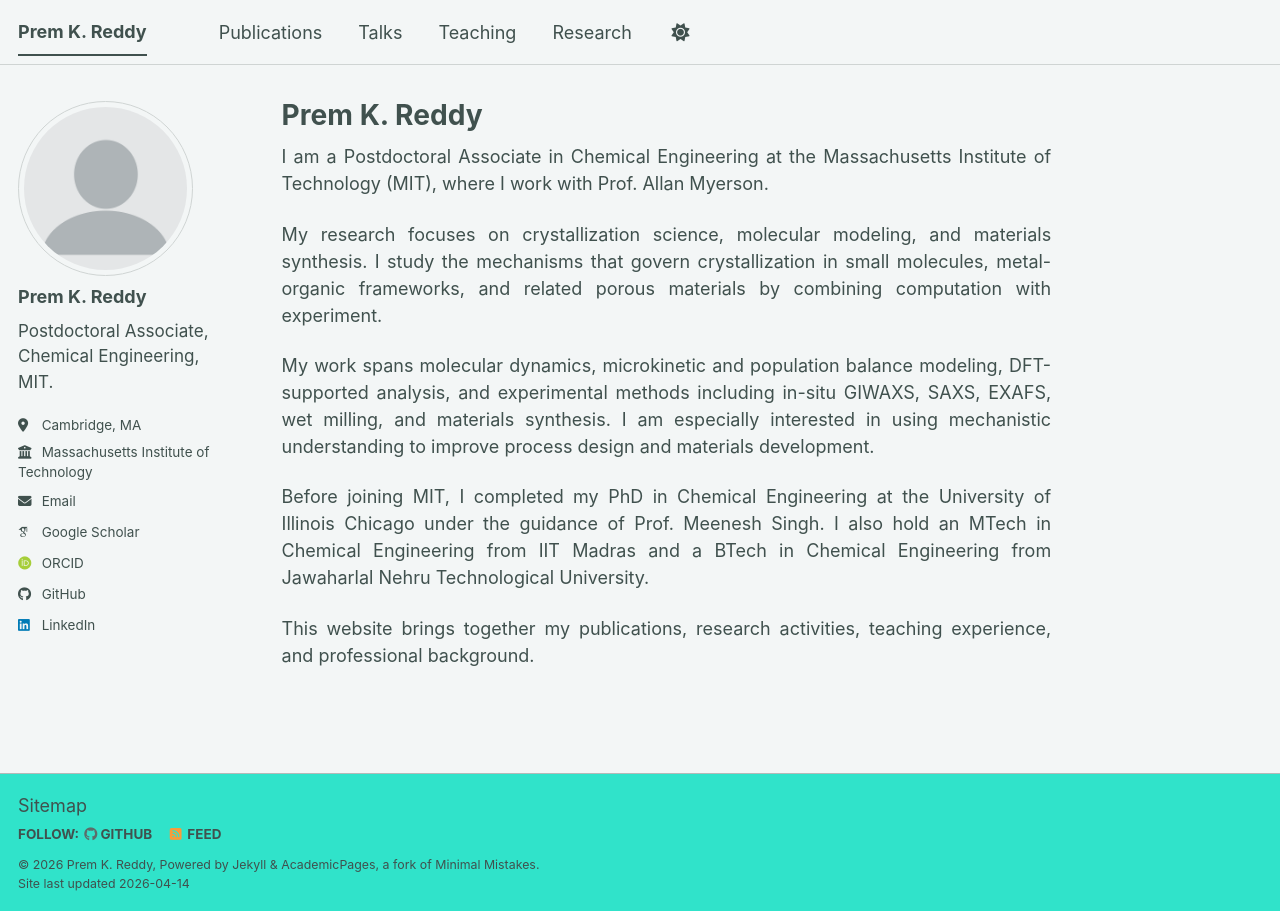
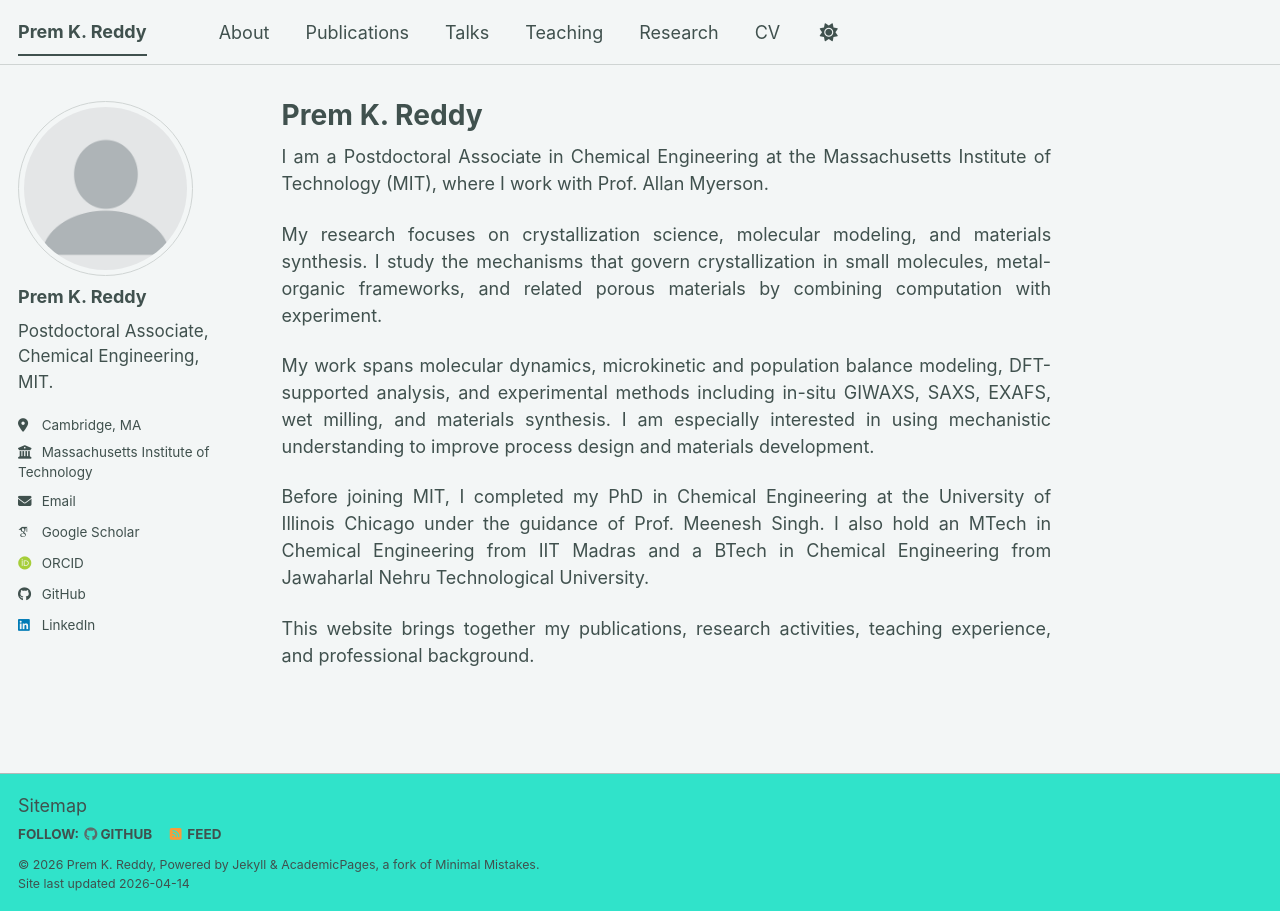
Before and after one commit to prmrdy/portfolio, a Jekyll site: the page built from _pages/about.md, in a window 1280 px wide. Built offline with Jekyll 4.4.1, drawn with Linux system fonts in a browser that asks for light colours; some web fonts are replaced; a script bundle is joined from its source files by our own code; library files that are not in the unit come from our copies.

Commit message:
Add 'About' and 'CV' sections to navigation

```diff
--- a/_data/navigation.yml
+++ b/_data/navigation.yml
@@ -8,6 +8,9 @@
 #      Markdown formatted page while the second is generated using JSON.
 
 main:
+  - title: "About"
+    url: /
+
   - title: "Publications"
     url: /publications/
 
@@ -19,3 +22,6 @@ main:
 
   - title: "Research"
     url: /research/
+
+  - title: "CV"
+    url: /cv/
```
